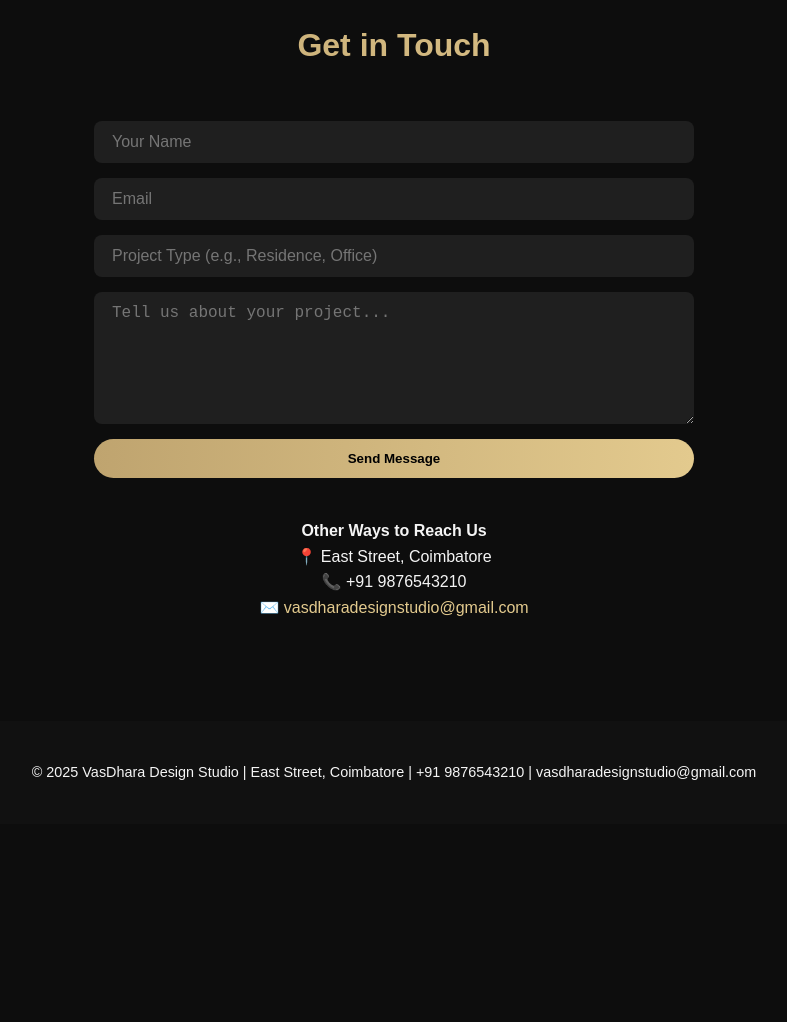
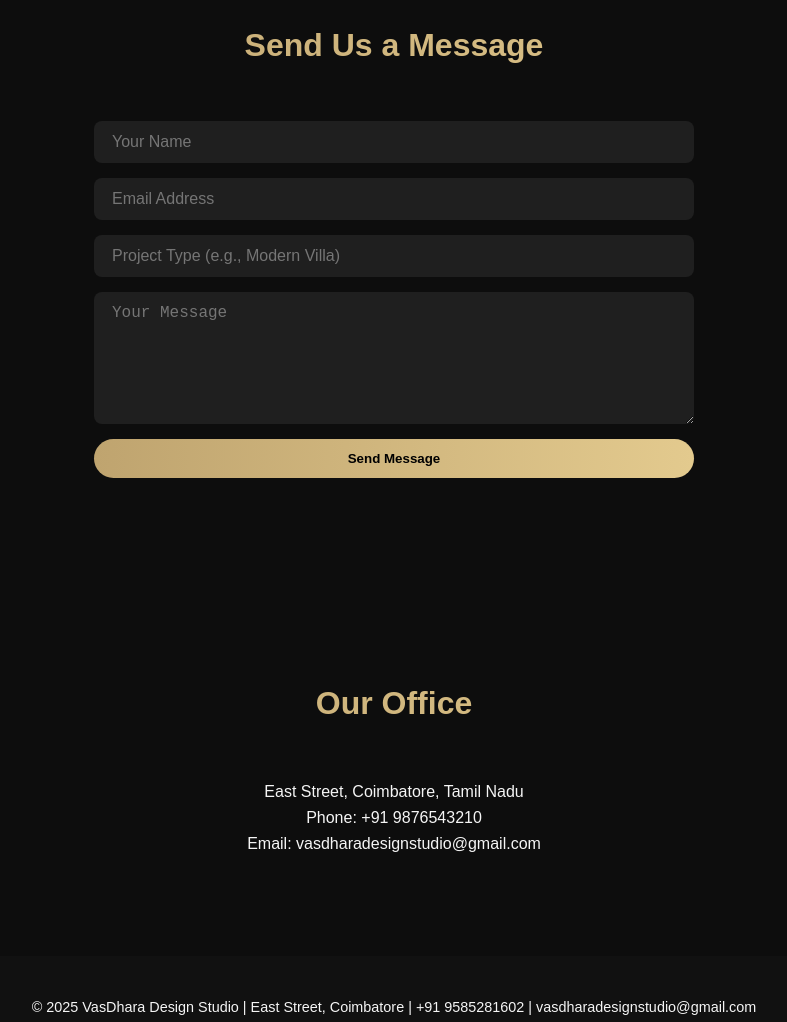
Before and after one commit to SindhuSidhu/vasdhara-design-studio, a plain HTML site: page contact.html in a window 1280 px wide. Shown: the part 880-1902 px from the top of the page, without its empty margins (246-1033 px from the left). Before the commit the page ends 1704 px from the top, so only its background shows below. Drawn offline with Linux system fonts and the light colour scheme.

Commit message:
Update contact.html

```diff
--- a/contact.html
+++ b/contact.html
@@ -3,14 +3,14 @@
 <head>
 <meta charset="UTF-8">
 <meta name="viewport" content="width=device-width, initial-scale=1.0">
-<title>Contact | VasDhara Design Studio</title>
+<title>Contact Us | VasDhara Design Studio</title>
 <link rel="stylesheet" href="style.css">
 </head>
 <body>
 
 <!-- NAVBAR -->
 <header class="navbar transparent">
-  <img src="assets/logo.png" alt="Logo" class="logo">
+  <img src="assets/logo.png" alt="VasDhara Logo" class="logo">
   <nav>
     <a href="index.html">Home</a>
     <a href="modern.html">Modern</a>
@@ -22,46 +22,44 @@
 <!-- HERO -->
 <section class="hero" style="background-image:url('assets/hero-lux1.jpg');">
   <div class="hero-content fade-in">
-    <h1>Contact VasDhara</h1>
-    <p>Let's discuss your dream project today.</p>
+    <h1>Contact VasDhara Design Studio</h1>
+    <p>We’d love to hear about your project. Reach out to us for a consultation.</p>
   </div>
 </section>
 
-<!-- CONTACT FORM SECTION -->
+<!-- CONTACT FORM -->
 <section class="section fade-in">
-  <h3>Get in Touch</h3>
-  <form action="https://formspree.io/f/{your_form_id}" method="POST">
+  <h3>Send Us a Message</h3>
+  <form action="https://formspree.io/f/mnqlkqoe" method="POST" class="fade-in">
     <input type="text" name="name" placeholder="Your Name" required>
-    <input type="email" name="_replyto" placeholder="Email" required>
-    <input type="text" name="project" placeholder="Project Type (e.g., Residence, Office)" required>
-    <textarea name="message" rows="6" placeholder="Tell us about your project..." required></textarea>
+    <input type="email" name="_replyto" placeholder="Email Address" required>
+    <input type="text" name="project" placeholder="Project Type (e.g., Modern Villa)" required>
+    <textarea name="message" rows="6" placeholder="Your Message" required></textarea>
     <button type="submit">Send Message</button>
   </form>
+</section>
 
-  <div style="margin-top:40px; text-align:center;">
-    <h4>Other Ways to Reach Us</h4>
-    <p>📍 East Street, Coimbatore</p>
-    <p>📞 +91 9876543210</p>
-    <p>✉️ <a href="mailto:vasdharadesignstudio@gmail.com" style="color:#e3ca8e;">vasdharadesignstudio@gmail.com</a></p>
-  </div>
+<!-- CONTACT INFO -->
+<section class="section fade-in">
+  <h3>Our Office</h3>
+  <p>East Street, Coimbatore, Tamil Nadu</p>
+  <p>Phone: +91 9876543210</p>
+  <p>Email: vasdharadesignstudio@gmail.com</p>
 </section>
 
 <!-- FOOTER -->
 <footer class="fade-in">
-  <p>© <span id="year"></span> VasDhara Design Studio | East Street, Coimbatore | +91 9876543210 | vasdharadesignstudio@gmail.com</p>
+  <p>© <span id="year"></span> VasDhara Design Studio | East Street, Coimbatore | +91 9585281602 | vasdharadesignstudio@gmail.com</p>
 </footer>
 
 <!-- WhatsApp Floating Button -->
-<a href="https://wa.me/919876543210" target="_blank" class="whatsapp-float" title="Chat with VasDhara">
+<a href="https://wa.me/919585281602" target="_blank" class="whatsapp-float" title="Chat with VasDhara">
   <svg xmlns="http://www.w3.org/2000/svg" viewBox="0 0 32 32">
     <path d="M16.003 3.2c-7.054 0-12.8 5.746-12.8 12.8 0 2.256.589 4.469 1.705 6.42l-1.805 6.584 6.764-1.775a12.747 12.747 0 0 0 6.136 1.569c7.054 0 12.8-5.746 12.8-12.8S23.057 3.2 16.003 3.2zm0 23.36a10.47 10.47 0 0 1-5.332-1.464l-.382-.229-4.02 1.055 1.075-3.916-.247-.402a10.45 10.45 0 0 1-1.598-5.604c0-5.778 4.704-10.48 10.504-10.48 5.778 0 10.48 4.702 10.48 10.48 0 5.778-4.702 10.48-10.48 10.48zm5.746-7.845c-.314-.157-1.863-.92-2.15-1.027-.287-.106-.497-.157-.707.158-.209.314-.811 1.027-.995 1.236-.183.209-.366.236-.68.079-.314-.157-1.328-.488-2.527-1.556-.934-.833-1.564-1.862-1.747-2.176-.183-.314-.02-.484.137-.641.14-.139.314-.366.471-.549.157-.183.209-.314.314-.524.104-.209.052-.393-.026-.549-.078-.157-.707-1.707-.97-2.343-.255-.612-.515-.53-.707-.541l-.602-.01c-.209 0-.55.079-.838.393-.287.314-1.097 1.072-1.097 2.617 0 1.544 1.122 3.037 1.278 3.246.157.209 2.208 3.373 5.354 4.732.749.323 1.333.517 1.787.662.75.238 1.431.204 1.969.124.6-.09 1.863-.76 2.125-1.493.262-.733.262-1.361.183-1.493-.078-.132-.287-.209-.6-.366z"/>
   </svg>
 </a>
 
 <script src="script.js"></script>
-<script>
-  document.getElementById('year').textContent = new Date().getFullYear();
-</script>
-
+<script>document.getElementById('year').textContent=new Date().getFullYear();</script>
 </body>
 </html>
```
